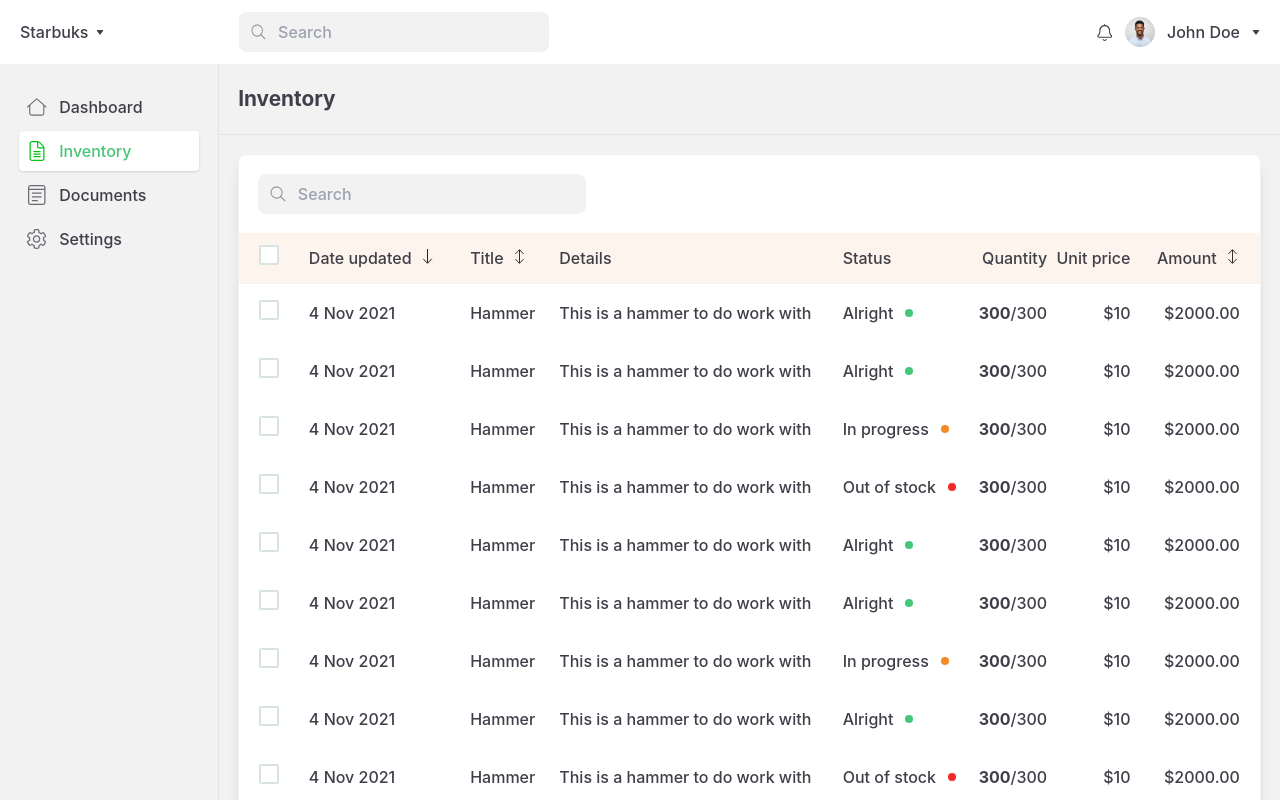
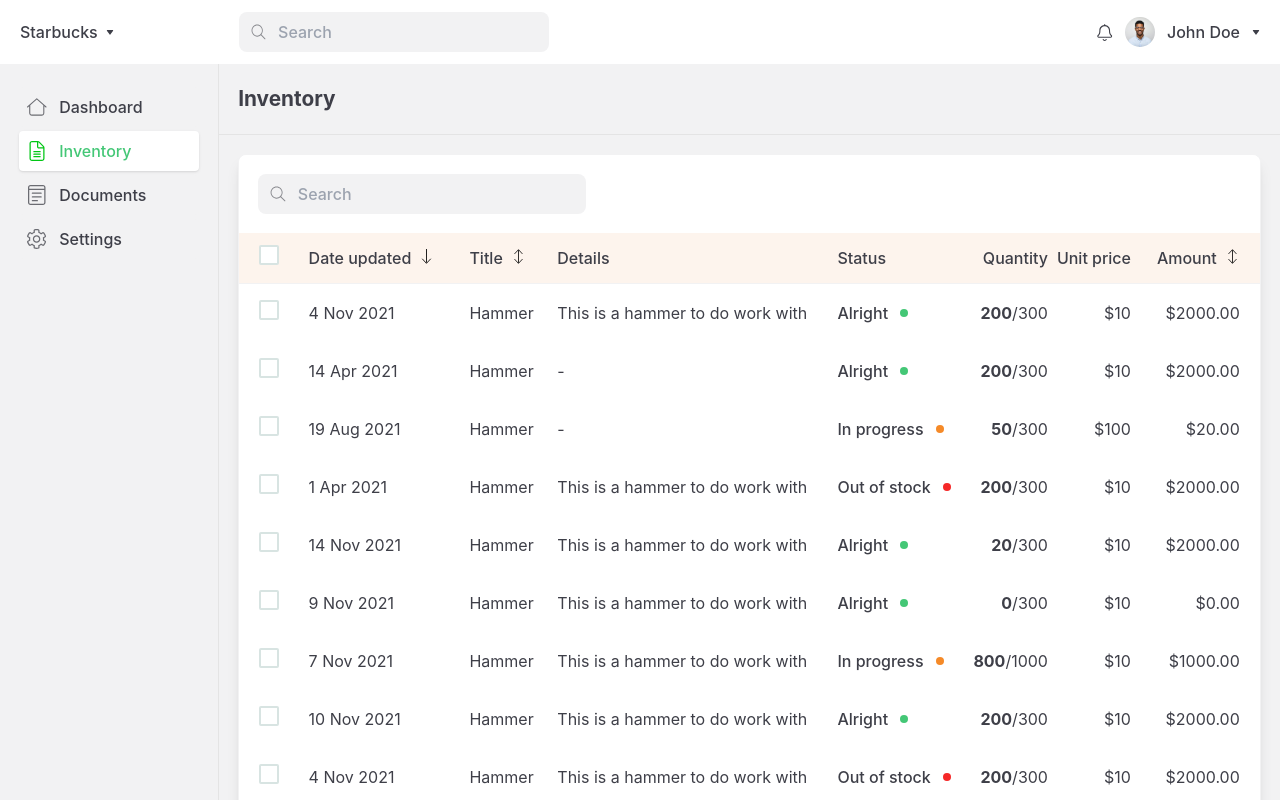
Before and after one commit to MusiurAlam/algorizin-dashboard, a Next.js app: page / in a window 1280 px wide. Shown: the top 800 px of the page. Built offline with nearby package versions, Linux system fonts and the light colour scheme.

Commit message:
comments and table data json file modified

```diff
--- a/components/CustomCheckbox/CustomCheckbox.jsx
+++ b/components/CustomCheckbox/CustomCheckbox.jsx
@@ -4,8 +4,8 @@
  * Title: Top Navigation Bar Component
  * Author: Musiur Alam Opu
  *
- * Description: Using this we can navigate all the page we may have
- * in our web application.
+ * Description: Reusable custom Checkbox
+ * for row selection
  *
  * Date: 27th April, 2022
  *
@@ -25,7 +25,9 @@ const CustomCheckbox = ({ props }) => {
         className="checkbox__input"
         onChange={handleOnChangeCheckbox}
       />
-      <div className="checkbox__checkbox"></div>
+      <div className="checkbox__checkbox">
+        {/* will have an virtual element using after(seudo element) */}
+      </div>
     </label>
   );
 };
--- a/components/Dashboard/Dashboard.jsx
+++ b/components/Dashboard/Dashboard.jsx
@@ -13,6 +13,7 @@
  *
  */
 
+//dependencies
 import TableData from "../../public/static/json-data/table-data.json";
 import Table from "../Table";
 import SideNavbar from "./SideNavbar";
@@ -21,17 +22,21 @@ import SideNavbar from "./SideNavbar";
 const Dashboard = () => {
   return (
     <div className="dashboard__container">
-      <div className="side__navbar padding__container">
+      {/* dashboard side bar section */}
+      <section className="side__navbar padding__container">
         <SideNavbar />
-      </div>
-      <div className="dashboard__table">
+      </section>
+
+      {/* dashboard table section */}
+      <section className="dashboard__table">
         <div className="table__heading padding__container">
           <h3>Inventory</h3>
         </div>
         <div className="padding__container">
+          {/* custom reuseable table component  */}
           <Table props={TableData}/>
         </div>
-      </div>
+      </section>
     </div>
   );
 };
--- a/components/Dashboard/SideNavbar.jsx
+++ b/components/Dashboard/SideNavbar.jsx
@@ -47,8 +47,10 @@ const NavItems = [
 
 //main_function
 const SideNavbar = () => {
+  // tab management state
   const [activeTab, setActiveTab] = useState("Inventory");
 
+  // tab management function
   const handleActiveTabSwitching = (tab) => {
     setActiveTab(tab);
   };
@@ -65,12 +67,14 @@ const SideNavbar = () => {
             onClick={() => handleActiveTabSwitching(item__name)}
             role="button"
           >
+            {/* tab icon  */}
             <Image
               src={activeTab === item__name ? colored__image__src : image__src}
               alt={item__name}
               width="20"
               height="20"
             />
+            {/* tab name  */}
             <span>{item__name}</span>
           </div>
         );
--- a/components/Navbar.jsx
+++ b/components/Navbar.jsx
@@ -11,6 +11,7 @@
  *
  */
 
+//dependencies
 import Image from "next/image";
 
 //main_function
@@ -19,7 +20,7 @@ const Navbar = () => {
     <div className="nav__container">
       {/* left div  */}
       <div className="brand__name">
-        <span>Starbuks</span>
+        <span>Starbucks</span>
         <Image
           src="/static/icons/chevron__down.svg"
           alt="chevron__down"
@@ -30,6 +31,7 @@ const Navbar = () => {
 
       {/* right div  */}
       <div className="profile">
+        {/* search bar  */}
         <div className="profile__searchbar">
           <Image
             src="/static/icons/search.svg"
@@ -39,20 +41,28 @@ const Navbar = () => {
           />
           <input name="search__item" placeholder="Search"/>
         </div>
+
+        {/* profile parts */}
         <div className="profile__options">
+          {/* bell icon  */}
           <Image
             src="/static/icons/bell.svg"
             alt="chevron__down"
             width="17"
             height="17"
           />
+
+          {/* avatar  */}
           <Image
             src="/static/images/avatar.svg"
             alt="chevron__down"
             width="30"
             height="30"
           />
+          {/* user name  */}
           <span>John Doe</span>
+
+          {/* chevron down icon  */}
           <Image
             src="/static/icons/chevron__down.svg"
             alt="chevron__down"
--- a/components/Table.jsx
+++ b/components/Table.jsx
@@ -107,7 +107,7 @@ const Table = ({ props }) => {
                           {tHeading === "Quantity" ? (
                             <>
                               <span className="font-bold">
-                                {QuantityNotToBold}
+                                {QuantityToBold}
                               </span>
                               /{QuantityNotToBold}
                             </>
--- a/public/static/json-data/table-data.json
+++ b/public/static/json-data/table-data.json
@@ -112,7 +112,7 @@
                             "id": 1,
                             "columnNumber": 1,
                             "tHeading": "Date updated",
-                            "td": "4 Nov 2021"
+                            "td": "14 Apr 2021"
                         },
                         {
                             "id": 2,
@@ -124,7 +124,7 @@
                             "id": 3,
                             "columnNumber": 3,
                             "tHeading": "Details",
-                            "td": "This is a hammer to do work with"
+                            "td": "-"
                         },
                         {
                             "id": 4,
@@ -166,7 +166,7 @@
                             "id": 1,
                             "columnNumber": 1,
                             "tHeading": "Date updated",
-                            "td": "4 Nov 2021"
+                            "td": "19 Aug 2021"
                         },
                         {
                             "id": 2,
@@ -178,7 +178,7 @@
                             "id": 3,
                             "columnNumber": 3,
                             "tHeading": "Details",
-                            "td": "This is a hammer to do work with"
+                            "td": "-"
                         },
                         {
                             "id": 4,
@@ -190,19 +190,19 @@
                             "id": 5,
                             "columnNumber": 5,
                             "tHeading": "Quantity",
-                            "td": "200/300"
+                            "td": "50/300"
                         },
                         {
                             "id": 6,
                             "columnNumber": 6,
                             "tHeading": "Unit price",
-                            "td": "$10"
+                            "td": "$100"
                         },
                         {
                             "id": 7,
                             "columnNumber": 7,
                             "tHeading": "Amount",
-                            "td": "$2000.00"
+                            "td": "$20.00"
                         }
                     ]
                 },
@@ -220,7 +220,7 @@
                             "id": 1,
                             "columnNumber": 1,
                             "tHeading": "Date updated",
-                            "td": "4 Nov 2021"
+                            "td": "1 Apr 2021"
                         },
                         {
                             "id": 2,
@@ -274,7 +274,7 @@
                             "id": 1,
                             "columnNumber": 1,
                             "tHeading": "Date updated",
-                            "td": "4 Nov 2021"
+                            "td": "14 Nov 2021"
                         },
                         {
                             "id": 2,
@@ -298,7 +298,7 @@
                             "id": 5,
                             "columnNumber": 5,
                             "tHeading": "Quantity",
-                            "td": "200/300"
+                            "td": "20/300"
                         },
                         {
                             "id": 6,
@@ -328,7 +328,7 @@
                             "id": 1,
                             "columnNumber": 1,
                             "tHeading": "Date updated",
-                            "td": "4 Nov 2021"
+                            "td": "9 Nov 2021"
                         },
                         {
                             "id": 2,
@@ -352,7 +352,7 @@
                             "id": 5,
                             "columnNumber": 5,
                             "tHeading": "Quantity",
-                            "td": "200/300"
+                            "td": "0/300"
                         },
                         {
                             "id": 6,
@@ -364,7 +364,7 @@
                             "id": 7,
                             "columnNumber": 7,
                             "tHeading": "Amount",
-                            "td": "$2000.00"
+                            "td": "$0.00"
                         }
                     ]
                 },
@@ -382,7 +382,7 @@
                             "id": 1,
                             "columnNumber": 1,
                             "tHeading": "Date updated",
-                            "td": "4 Nov 2021"
+                            "td": "7 Nov 2021"
                         },
                         {
                             "id": 2,
@@ -406,7 +406,7 @@
                             "id": 5,
                             "columnNumber": 5,
                             "tHeading": "Quantity",
-                            "td": "200/300"
+                            "td": "800/1000"
                         },
                         {
                             "id": 6,
@@ -418,7 +418,7 @@
                             "id": 7,
                             "columnNumber": 7,
                             "tHeading": "Amount",
-                            "td": "$2000.00"
+                            "td": "$1000.00"
                         }
                     ]
                 },
@@ -436,7 +436,7 @@
                             "id": 1,
                             "columnNumber": 1,
                             "tHeading": "Date updated",
-                            "td": "4 Nov 2021"
+                            "td": "10 Nov 2021"
                         },
                         {
                             "id": 2,
--- a/styles/globals.css
+++ b/styles/globals.css
@@ -13,12 +13,11 @@ a {
   padding: 0;
   margin: 0;
   font-family: "Inter", sans-serif;
-  font-weight: 500;
   box-sizing: border-box;
 
   transition: 0.3s ease-in-out;
 
-  @apply text-black;
+  @apply text-black font-normal md:font-medium;
 }
 
 .padding__container {
--- a/styles/table.css
+++ b/styles/table.css
@@ -8,9 +8,12 @@
     width: 100%;
 }
 
-#inventoryTable td,
+#inventoryTable td {
+    @apply py-4 font-normal;
+}
+
 #inventoryTable th {
-    @apply py-4;
+    @apply py-4 font-medium;
 }
 
 #inventoryTable th:first-child,
```
